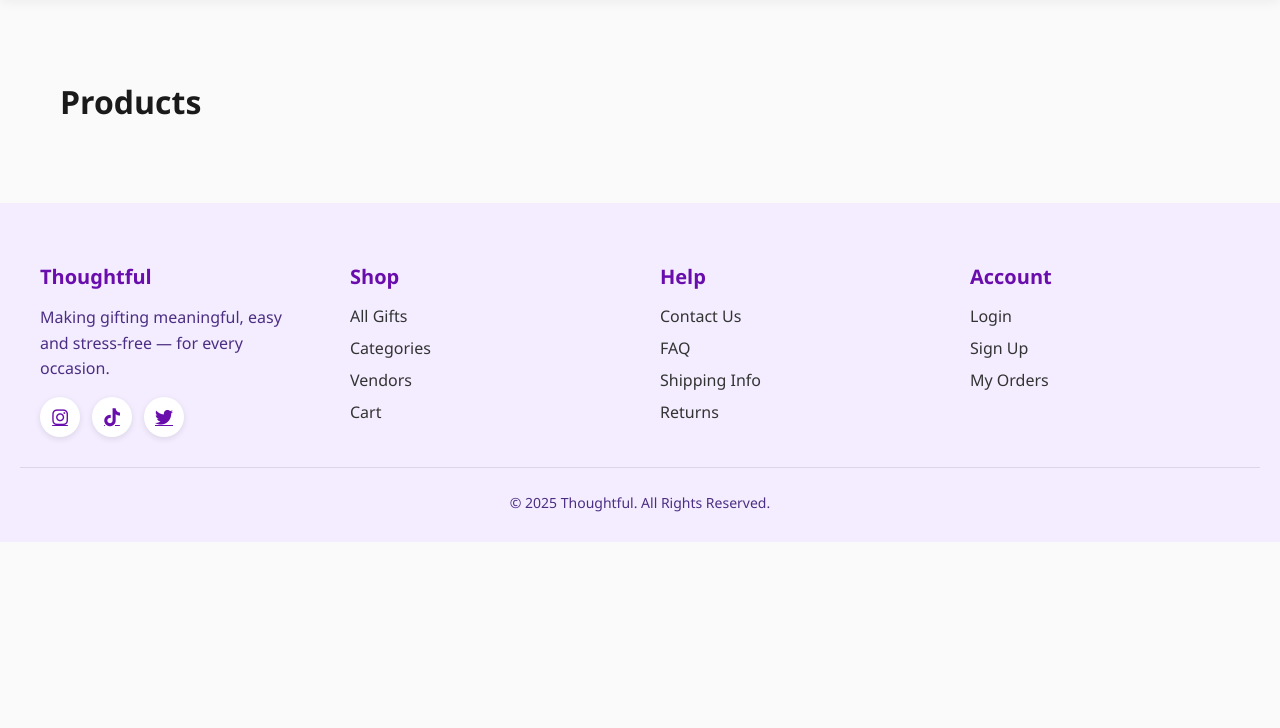
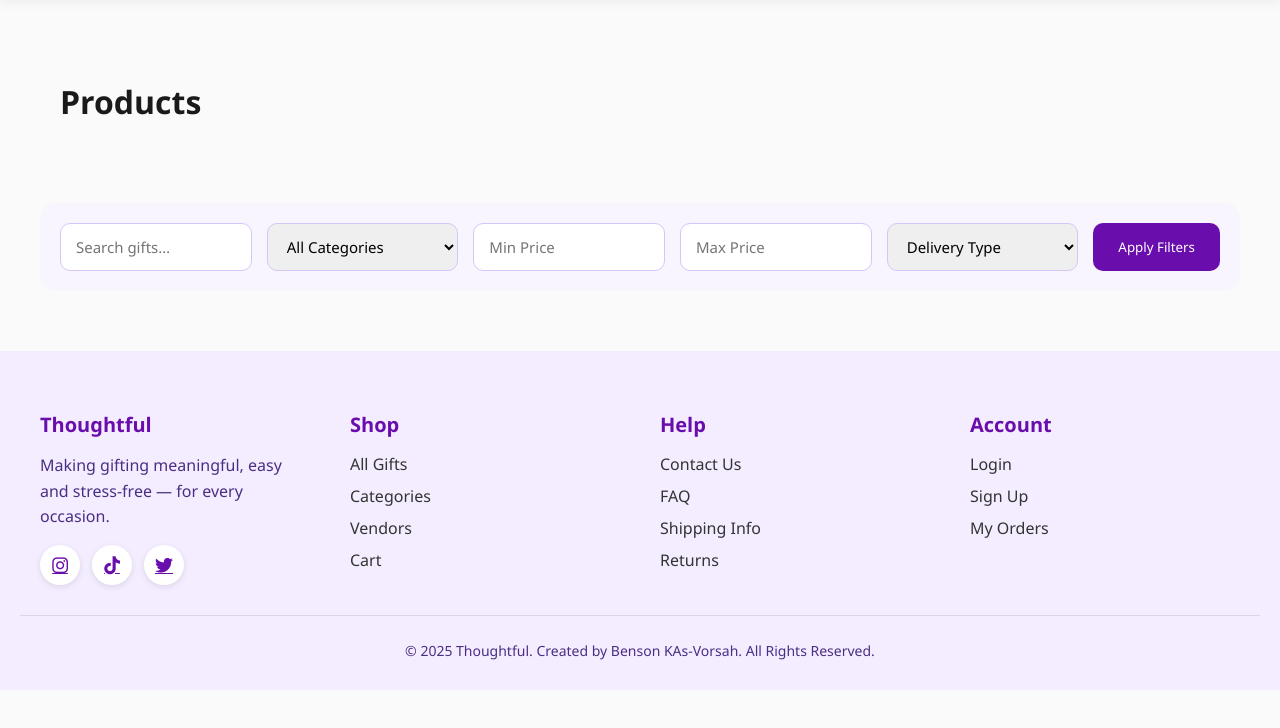
Before and after one commit to BensonKas1508/Thoughtful, a PHP site: page /products.php in a window 1280 px wide. Shown: the part 72-800 px from the top of the page. Run offline with PHP 8.4, Linux system fonts and the light colour scheme; data that the repository does not hold is empty.

Commit message:
adding search filters

```diff
--- a/components/footer.php
+++ b/components/footer.php
@@ -6,9 +6,9 @@
             <p>Making gifting meaningful, easy and stress-free — for every occasion.</p>
 
             <div class="social-links">
-                <a href="#"><i class="fab fa-instagram"></i></a>
-                <a href="#"><i class="fab fa-tiktok"></i></a>
-                <a href="#"><i class="fab fa-twitter"></i></a>
+                <a href="https://www.instagram.com/"><i class="fab fa-instagram"></i></a>
+                <a href="https://www.tiktok.com/"><i class="fab fa-tiktok"></i></a>
+                <a href="https://x.com/home"><i class="fab fa-twitter"></i></a>
             </div>
         </div>
 
@@ -26,7 +26,7 @@
             <h3>Help</h3>
             <ul>
                 <li><a href="contact.php">Contact Us</a></li>
-                <li><a href="#">FAQ</a></li>
+                <li><a href="contact.php">FAQ</a></li>
                 <li><a href="#">Shipping Info</a></li>
                 <li><a href="#">Returns</a></li>
             </ul>
@@ -37,13 +37,13 @@
             <ul>
                 <li><a href="login.php">Login</a></li>
                 <li><a href="register.php">Sign Up</a></li>
-                <li><a href="#">My Orders</a></li>
+                <li><a href="cart.php">My Orders</a></li>
             </ul>
         </div>
 
     </div>
 
     <div class="copyright">
-        © <?= date("Y") ?> Thoughtful. All Rights Reserved.
+        © <?= date("Y") ?> Thoughtful. Created by Benson KAs-Vorsah. All Rights Reserved.
     </div>
 </footer>
--- a/products.php
+++ b/products.php
@@ -39,6 +39,60 @@ $products = $data["products"] ?? [];
     </div>
 </section>
 
+<!-- FILTER BAR -->
+<section class="filter-section">
+    <form method="GET" class="filter-form">
+
+        <!-- Search -->
+        <input
+            type="text"
+            name="search"
+            placeholder="Search gifts…"
+            value="<?= $_GET['search'] ?? '' ?>"
+        >
+
+        <!-- Category -->
+        <select name="category">
+            <option value="">All Categories</option>
+            <?php foreach ($categories as $cat): ?>
+                <option
+                    value="<?= $cat['id'] ?>"
+                    <?= isset($_GET['category']) && $_GET['category'] == $cat['id'] ? 'selected' : '' ?>
+                >
+                    <?= htmlspecialchars($cat['name']) ?>
+                </option>
+            <?php endforeach; ?>
+        </select>
+
+        <!-- Price Min -->
+        <input
+            type="number"
+            name="price_min"
+            placeholder="Min Price"
+            value="<?= $_GET['price_min'] ?? '' ?>"
+        >
+
+        <!-- Price Max -->
+        <input
+            type="number"
+            name="price_max"
+            placeholder="Max Price"
+            value="<?= $_GET['price_max'] ?? '' ?>"
+        >
+
+        <!-- Delivery -->
+        <select name="delivery">
+            <option value="">Delivery Type</option>
+            <option value="pickup">Pickup</option>
+            <option value="delivery">Delivery</option>
+            <option value="both">Both</option>
+        </select>
+
+        <button type="submit">Apply Filters</button>
+    </form>
+</section>
+
+
 <?php include "components/footer.php"; ?>
 </body>
 </html>
--- a/styles/products.css
+++ b/styles/products.css
@@ -303,6 +303,39 @@ body {
     box-shadow: 0 8px 20px rgba(124, 58, 237, 0.3);
 }
 
+.filter-section {
+    max-width: 1200px;
+    margin: 30px auto;
+    padding: 20px;
+    background: #f8f5ff;
+    border-radius: 15px;
+}
+
+.filter-form {
+    display: flex;
+    flex-wrap: wrap;
+    gap: 15px;
+}
+
+.filter-form input,
+.filter-form select {
+    padding: 12px 15px;
+    border-radius: 10px;
+    border: 1px solid #d4c7f7;
+    flex: 1;
+    min-width: 180px;
+    font-size: 15px;
+}
+
+.filter-form button {
+    background: #6A0DAD;
+    color: white;
+    padding: 12px 25px;
+    border: none;
+    border-radius: 10px;
+    cursor: pointer;
+}
+
 /* RESPONSIVE DESIGN */
 @media (max-width: 968px) {
     .hero-content h1 {
```
Also changed, not shown: backend/products/list.php (+22 -5 lines).
